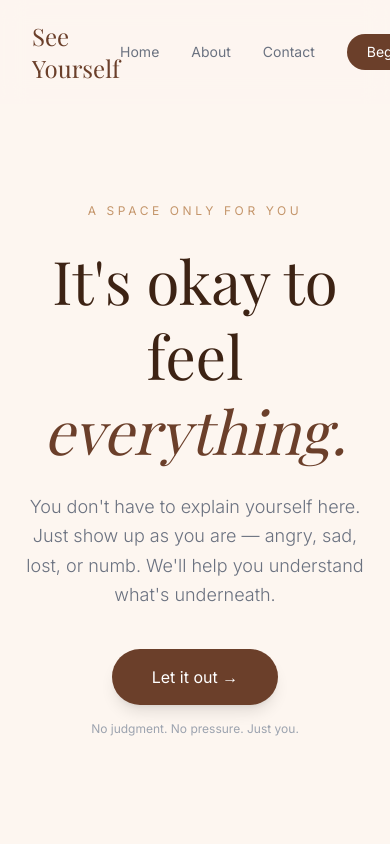
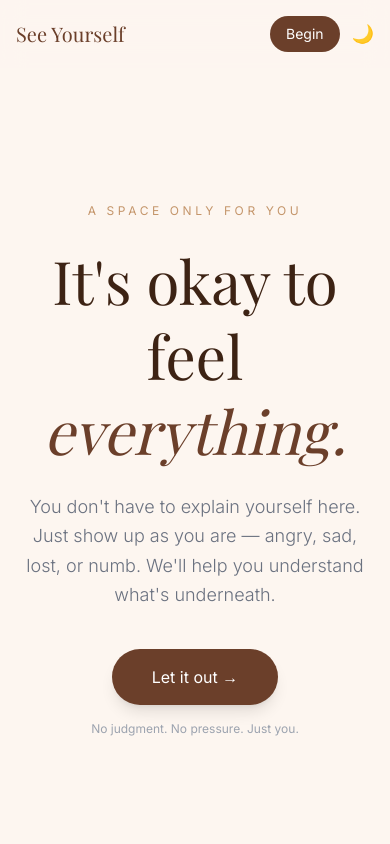
Before and after one commit to HackInShadows/emotional-journal, a website: page public/index.html in a window 390 px wide. Shown: the top 844 px of the page. Drawn offline with nearby package versions, Linux system fonts and the light colour scheme; a web font is replaced by a local one.

Commit message:
fix mobile navbar

```diff
--- a/public/index.html
+++ b/public/index.html
@@ -15,13 +15,13 @@
 <body class="bg-[#fdf6f0] dark:bg-[#1a1a2e] font-inter transition-colors duration-500">
 
     <!-- Navbar -->
-    <nav class="flex justify-between items-center px-8 py-5 bg-[#fdf6f0]/80 dark:bg-[#1a1a2e]/80 backdrop-blur-md fixed w-full top-0 z-50">
-        <h1 class="font-playfair text-2xl text-[#6b3f2a] dark:text-[#e8c4a0]">See Yourself</h1>
-        <div class="flex items-center gap-8">
-            <a href="/index.html" class="text-sm text-gray-500 dark:text-gray-400 hover:text-[#6b3f2a] dark:hover:text-[#e8c4a0] transition">Home</a>
-            <a href="/about.html" class="text-sm text-gray-500 dark:text-gray-400 hover:text-[#6b3f2a] dark:hover:text-[#e8c4a0] transition">About</a>
-            <a href="/contact.html" class="text-sm text-gray-500 dark:text-gray-400 hover:text-[#6b3f2a] dark:hover:text-[#e8c4a0] transition">Contact</a>
-            <a href="/login.html" class="text-sm bg-[#6b3f2a] text-white px-5 py-2 rounded-full hover:bg-[#8b5e3c] transition">Begin</a>
+    <nav class="flex justify-between items-center px-4 py-4 bg-[#fdf6f0]/80 dark:bg-[#1a1a2e]/80 backdrop-blur-md fixed w-full top-0 z-50">
+        <h1 class="font-playfair text-xl text-[#6b3f2a] dark:text-[#e8c4a0] whitespace-nowrap">See Yourself</h1>
+        <div class="flex items-center gap-3 md:gap-8">
+            <a href="/index.html" class="hidden md:block text-sm text-gray-500 dark:text-gray-400 hover:text-[#6b3f2a] transition">Home</a>
+            <a href="/about.html" class="hidden md:block text-sm text-gray-500 dark:text-gray-400 hover:text-[#6b3f2a] transition">About</a>
+            <a href="/contact.html" class="hidden md:block text-sm text-gray-500 dark:text-gray-400 hover:text-[#6b3f2a] transition">Contact</a>
+            <a href="/login.html" class="text-sm bg-[#6b3f2a] text-white px-4 py-2 rounded-full hover:bg-[#8b5e3c] transition whitespace-nowrap">Begin</a>
             <button onclick="toggleTheme()" class="text-lg">🌙</button>
         </div>
     </nav>
```
